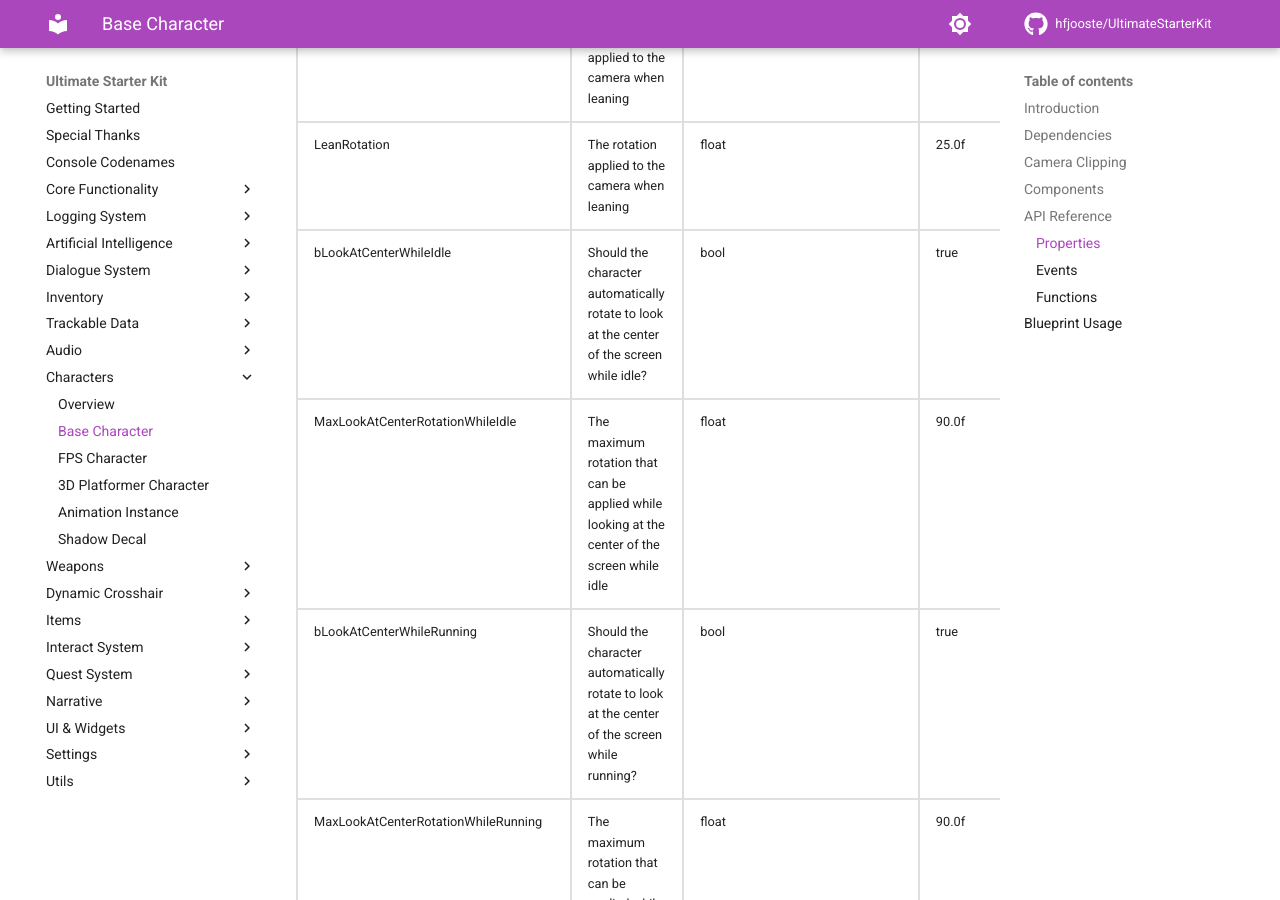
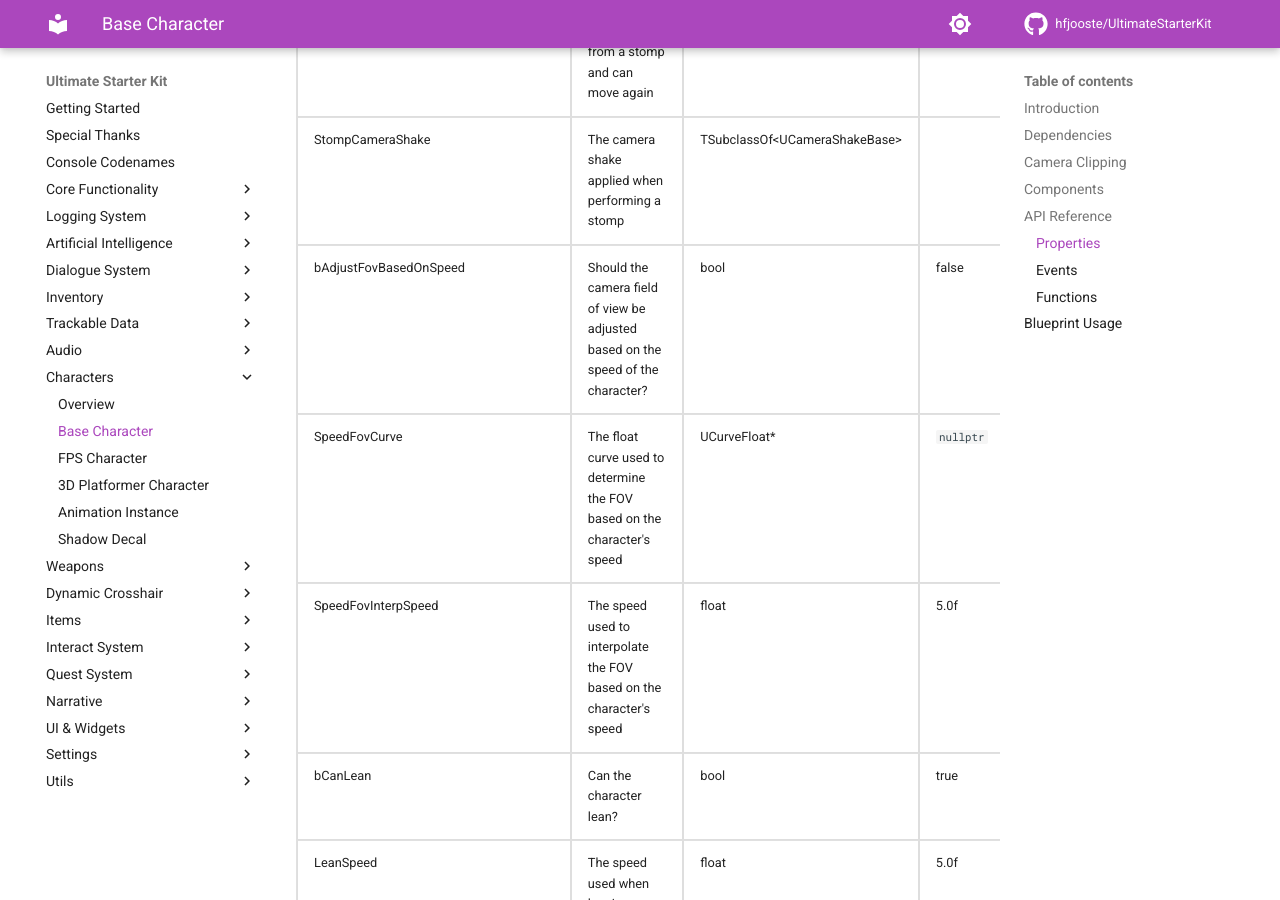
Before and after one commit to hfjooste/UltimateStarterKit, an MkDocs documentation site: the page built from docs/uskcharacter.md, in a window 1280 px wide and 900 px high, scrolled down 11233 px. Built offline with MkDocs 1.6.1 and Material for MkDocs 9.7.7, drawn with Linux system fonts in a browser that asks for light colours; comment, search, counter and statistics services are not loaded; some of the changed text lies outside the part shown.

Commit message:
Adjust camera FOV based on character's speed

```diff
--- a/docs/uskcharacter.md
+++ b/docs/uskcharacter.md
@@ -372,6 +372,24 @@
 		<td>0.2f</td>
 	</tr>
 	<tr>
+		<td>bEnableBunnyHopping</td>
+		<td>Can the character bunny hop?</td>
+		<td>bool</td>
+		<td>true</td>
+	</tr>
+	<tr>
+		<td>BunnyHoppingMaxStacks</td>
+		<td>The maximum amount of bunny hopping stacks</td>
+		<td>int</td>
+		<td>10</td>
+	</tr>
+	<tr>
+		<td>BunnyHoppingSpeedIncreasePerStack</td>
+		<td>The speed increase applied to the character when bunny hopping per stack</td>
+		<td>float</td>
+		<td>100.0f</td>
+	</tr>
+	<tr>
 		<td>MovementSpeed</td>
 		<td>The default movement speed</td>
 		<td>float</td>
@@ -538,6 +556,24 @@
 		<td>The camera shake applied when performing a stomp</td>
 		<td>TSubclassOf&lt;UCameraShakeBase&gt;</td>
 		<td></td>
+	</tr>
+	<tr>
+		<td>bAdjustFovBasedOnSpeed</td>
+		<td>Should the camera field of view be adjusted based on the speed of the character?</td>
+		<td>bool</td>
+		<td>false</td>
+	</tr>
+	<tr>
+		<td>SpeedFovCurve</td>
+		<td>The float curve used to determine the FOV based on the character's speed</td>
+		<td>UCurveFloat*</td>
+		<td><code>nullptr</code></td>
+	</tr>
+	<tr>
+		<td>SpeedFovInterpSpeed</td>
+		<td>The speed used to interpolate the FOV based on the character's speed</td>
+		<td>float</td>
+		<td>5.0f</td>
 	</tr>
 	<tr>
 		<td>bCanLean</td>
```
Also changed, not shown: 2 other files.
